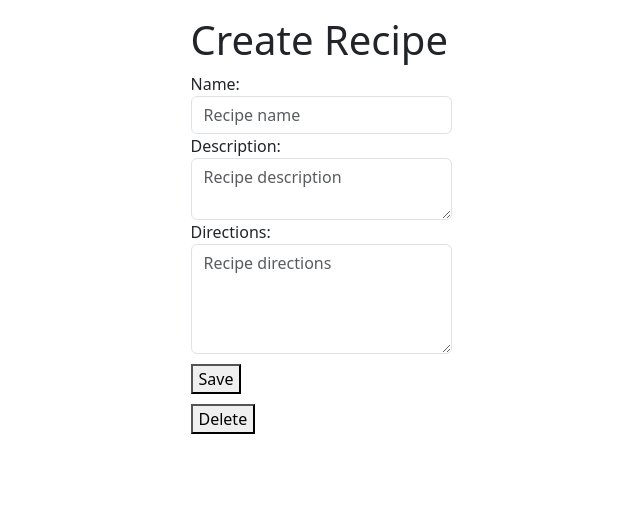
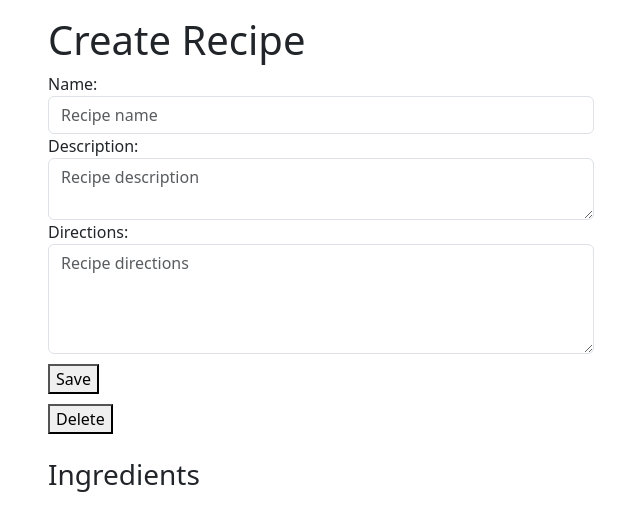
Before and after one commit to amirh-far/Try-Django, a Django app: page /pantry/recipes/create/ in a window 1280 px wide. Shown: the part 56-587 px from the top of the page, without its empty margins (34-674 px from the left). Run offline with Django 3.2, Linux system fonts and the light colour scheme; a user stored in the database is signed in; some libraries are stand-ins or nearby versions.

Commit message:
new folder created for readme

```diff
--- a/templates/recipes/create-update.html
+++ b/templates/recipes/create-update.html
@@ -13,7 +13,7 @@
 </style>
 
 <div class='row'>
-        <div class='{% if object.id %}col-12 col-md-8 {% else %} col-md-6 mx-auto {% endif %}'>
+        <div class='col-12'>
             {% if not object.id %}
                 <h1>Create Recipe</h1>
             {% endif %}
@@ -22,7 +22,8 @@
             {% include 'recipes/partials/forms.html' %}
         </div>
 
-        <div class='{% if object.id %}col-12 col-md-4 {% else %} d-none {% endif %}'>
+        <div class='col-12'>
+            <br>
             <h3>Ingredients</h3>
 
             <div id='ingredients-list'>
```
Also changed, not shown: db.sqlite3, readme-images-files/create-update view.png (added), readme-images-files/home view.png (added), readme-images-files/login view.png (added), readme-images-files/recipes list view.png (added), 2 other files.
